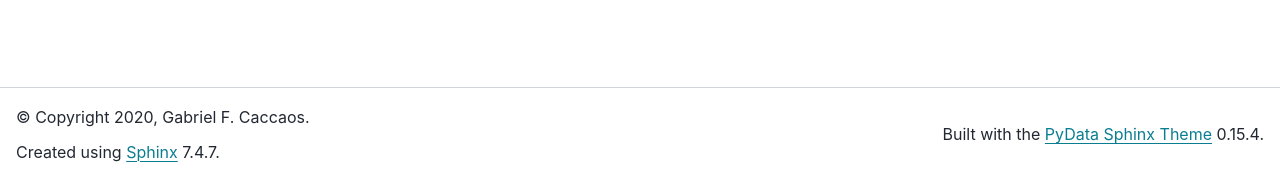
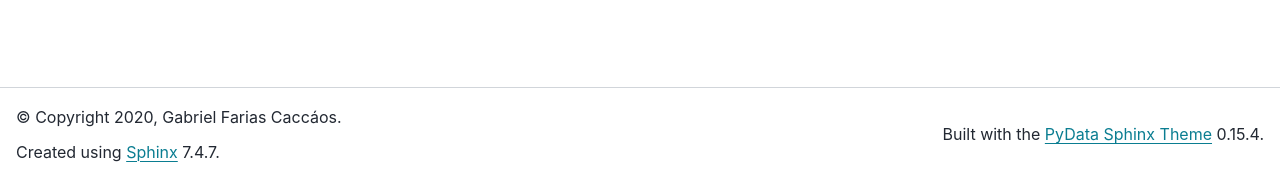
Before and after one commit to gcaccaos/dialogflow-fulfillment, a Sphinx documentation site: the page built from docs/source/index.rst, in a window 1280 px wide. Shown: the part 719-897 px from the top of the page. Built offline with Sphinx 7.4.7 and the PyData theme 0.15.4, drawn with Linux system fonts in a browser that asks for light colours.

Commit message:
Use full name for author

```diff
--- a/docs/source/conf.py
+++ b/docs/source/conf.py
@@ -18,8 +18,8 @@ sys.path.insert(0, os.path.abspath('../..'))
 # -- Project information -----------------------------------------------------
 
 project = 'dialogflow-fulfillment'
-copyright = '2020, Gabriel F. Caccaos'
-author = 'Gabriel F. Caccaos'
+copyright = '2020, Gabriel Farias Caccáos'
+author = 'Gabriel Farias Caccáos'
 
 
 # -- General configuration ---------------------------------------------------
--- a/setup.py
+++ b/setup.py
@@ -2,8 +2,7 @@ from setuptools import setup
 
 setup(
     name='dialogflow-fulfillment',
-    version='0.1.2',
-    author='Gabriel F. Caccaos',
+    author='Gabriel Farias Caccáos',
     author_email='gabriel.caccaos@gmail.com',
     packages=[
         'dialogflow_fulfillment',
@@ -23,7 +22,7 @@ setup(
         'dialogflow-fulfillment',
         'python',
     ],
-    classifiers = [
+    classifiers=[
         'Programming Language :: Python :: 3',
         'Intended Audience :: Developers',
         'License :: OSI Approved :: Apache Software License',
```
